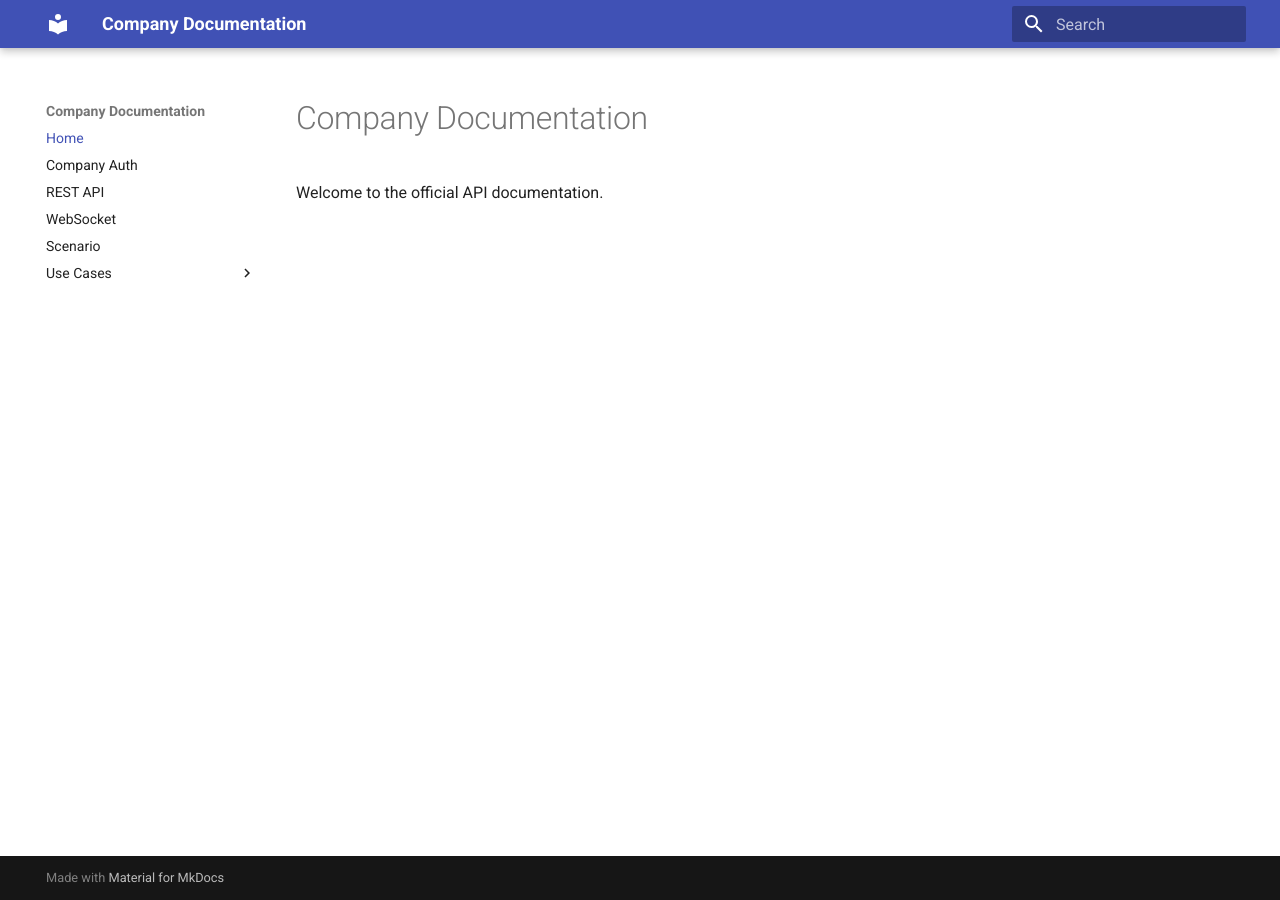
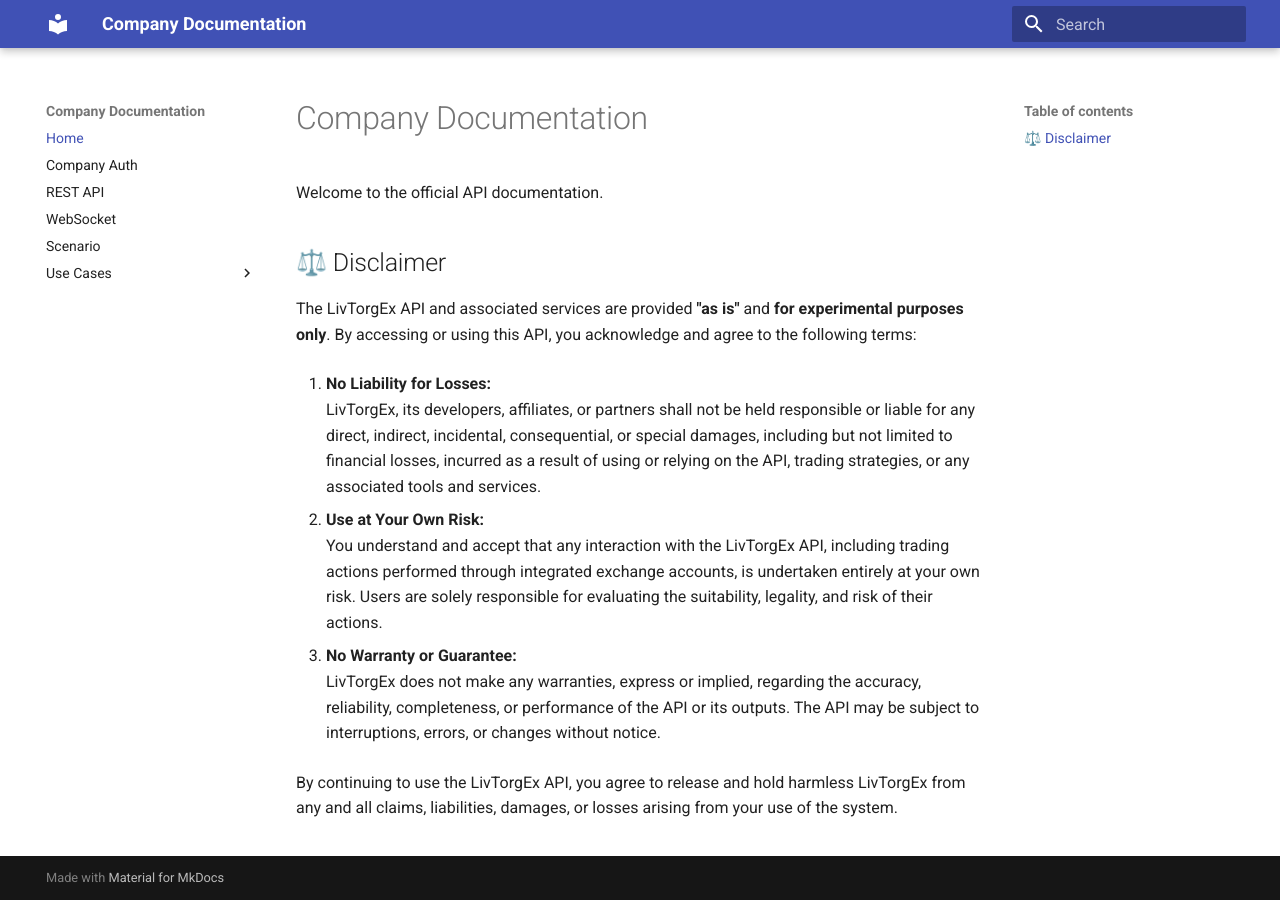
Before and after one commit to LivTorgEx/company-doc, an MkDocs documentation site: the page built from docs/index.md, in a window 1280 px wide. Built offline with MkDocs 1.6.1 and Material for MkDocs 9.7.7, drawn with Linux system fonts in a browser that asks for light colours.

Commit message:
add Disclaimer of usage api

```diff
--- a/docs/index.md
+++ b/docs/index.md
@@ -1,3 +1,18 @@
 # Company Documentation
 
 Welcome to the official API documentation.
+
+## ⚖️ Disclaimer
+
+The LivTorgEx API and associated services are provided **"as is"** and **for experimental purposes only**. By accessing or using this API, you acknowledge and agree to the following terms:
+
+1. **No Liability for Losses:**
+   LivTorgEx, its developers, affiliates, or partners shall not be held responsible or liable for any direct, indirect, incidental, consequential, or special damages, including but not limited to financial losses, incurred as a result of using or relying on the API, trading strategies, or any associated tools and services.
+
+2. **Use at Your Own Risk:**
+   You understand and accept that any interaction with the LivTorgEx API, including trading actions performed through integrated exchange accounts, is undertaken entirely at your own risk. Users are solely responsible for evaluating the suitability, legality, and risk of their actions.
+
+3. **No Warranty or Guarantee:**
+   LivTorgEx does not make any warranties, express or implied, regarding the accuracy, reliability, completeness, or performance of the API or its outputs. The API may be subject to interruptions, errors, or changes without notice.
+
+By continuing to use the LivTorgEx API, you agree to release and hold harmless LivTorgEx from any and all claims, liabilities, damages, or losses arising from your use of the system.
```
